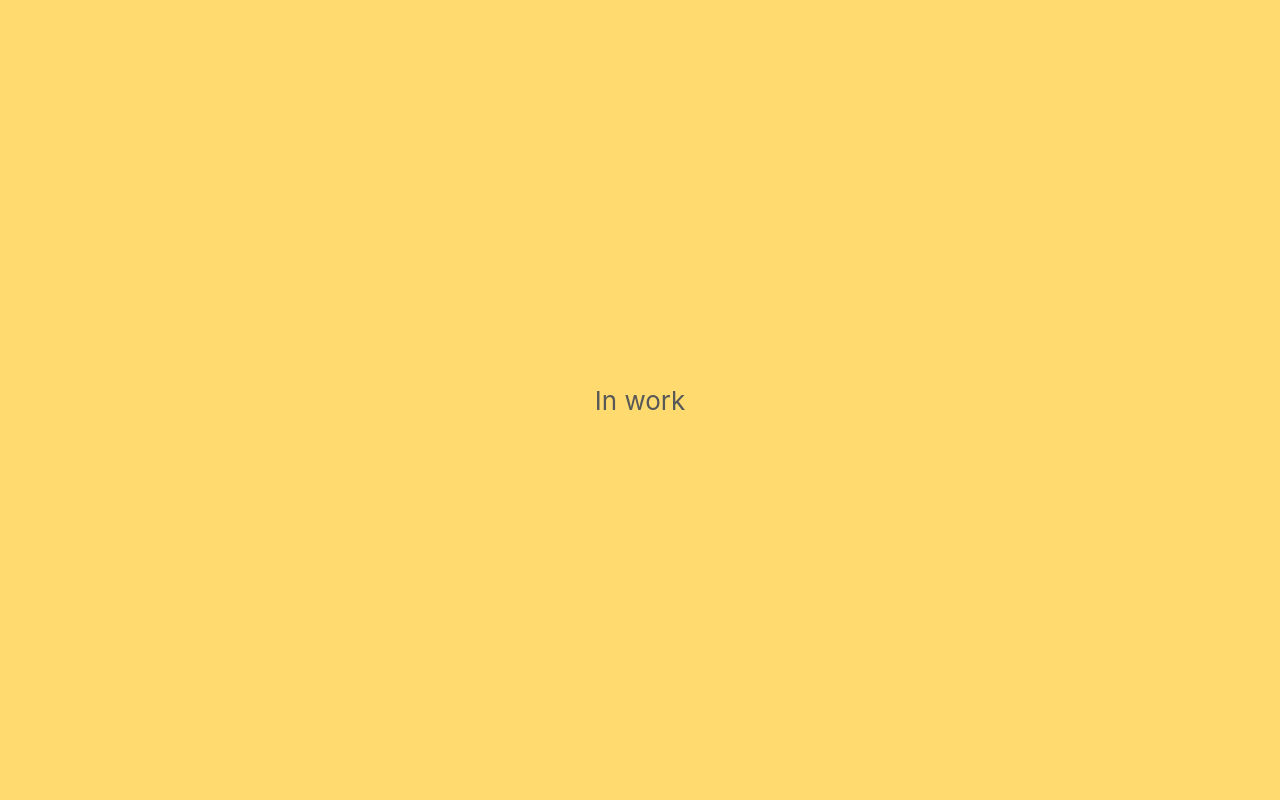
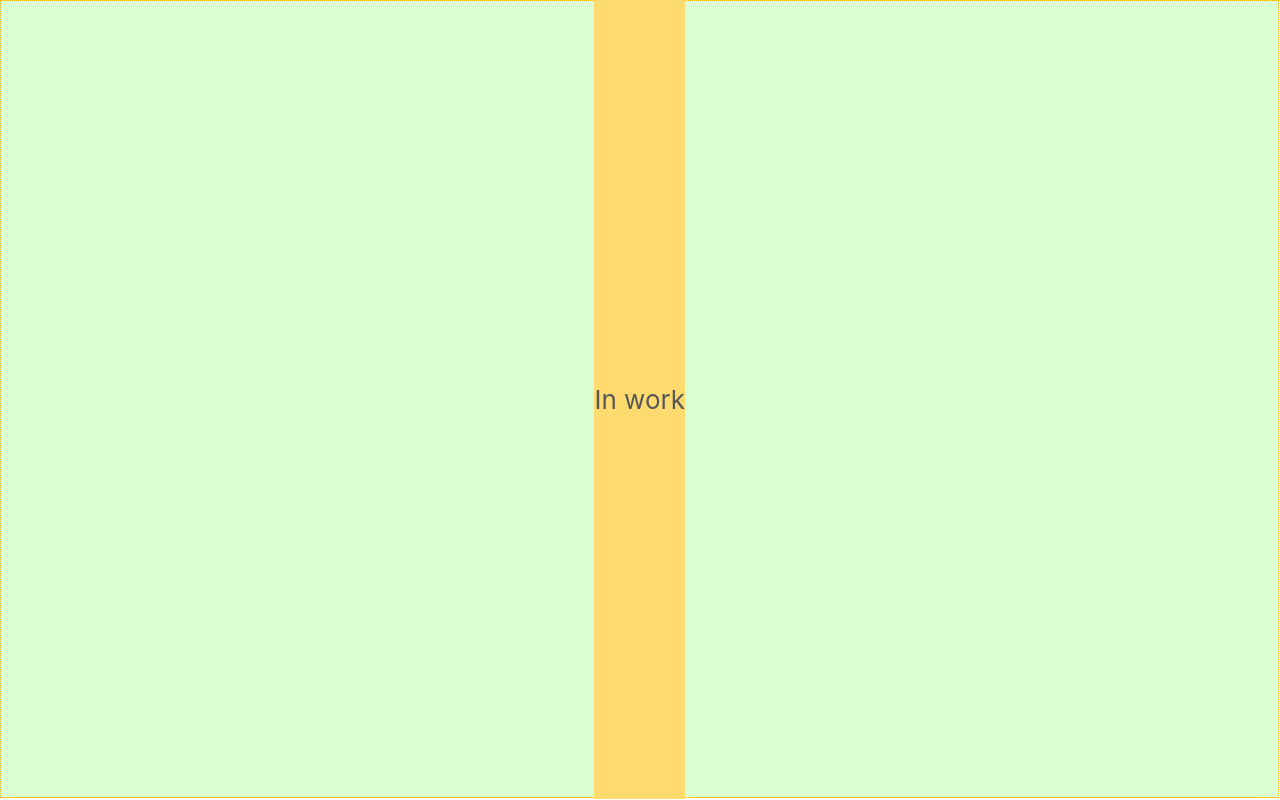
Before and after one commit to CatalinaSorina/Keys, a React (Create React App) app: page / in a window 1280 px wide. Built offline with nearby package versions, Linux system fonts and the light colour scheme.

Commit message:
aded custom component Wrapper

```diff
--- a/src/App.js
+++ b/src/App.js
@@ -1,14 +1,12 @@
-import React from 'react';
-import './App.css';
+import React from "react";
+import "./App.css";
+import Wrapper from "./components/Wrapper/Wrapper";
 
-function App() {
-  return (
-    <div className="App">
-      <header className="App-header">
-        In work
-      </header>
-    </div>
-  );
-}
+const App = () => (
+  <Wrapper
+    style={{ borderColor: "orange" }}
+    content={<header className="App-header">In work</header>}
+  />
+);
 
 export default App;
--- /dev/null
+++ b/src/components/Wrapper/Wrapper.js
@@ -0,0 +1,9 @@
+import React from "react";
+import { combineStyle } from "../../data/utils";
+import { wrapperDefaultStyle } from "./wrapperDefaultStyle";
+
+const Wrapper = ({ style, content }) => (
+  <div style={combineStyle(style, wrapperDefaultStyle)}>{content}</div>
+);
+
+export default Wrapper;
--- /dev/null
+++ b/src/components/Wrapper/wrapperDefaultStyle.js
@@ -0,0 +1,10 @@
+export const wrapperDefaultStyle = {
+  display: "flex",
+  alignItems: "center",
+  justifyContent: "center",
+  width: "99.8vw",
+  height: "99.5vh",
+  color: "gray",
+  border: "0.1rem dotted rgb(86, 105, 80)",
+  backgroundColor: "rgba(136, 255, 100,0.3)"
+};
```
